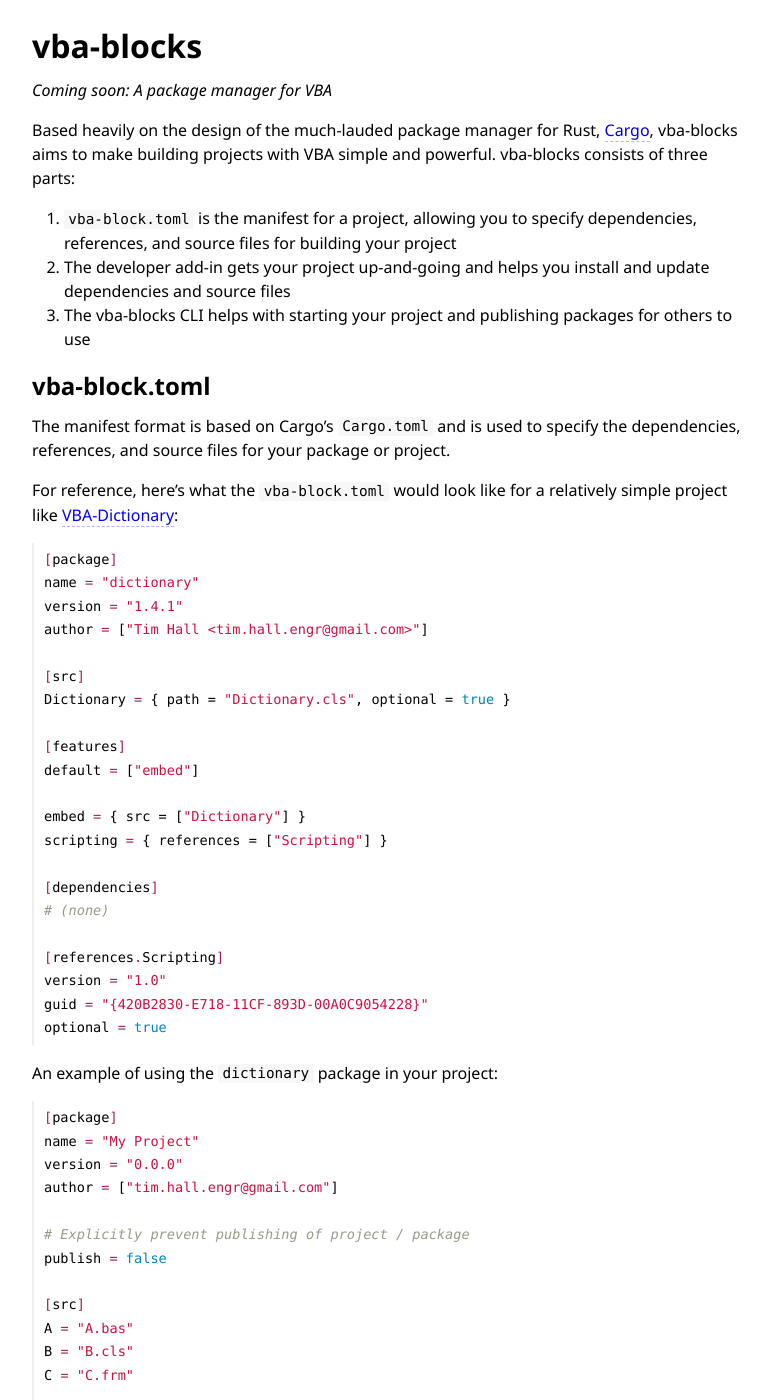
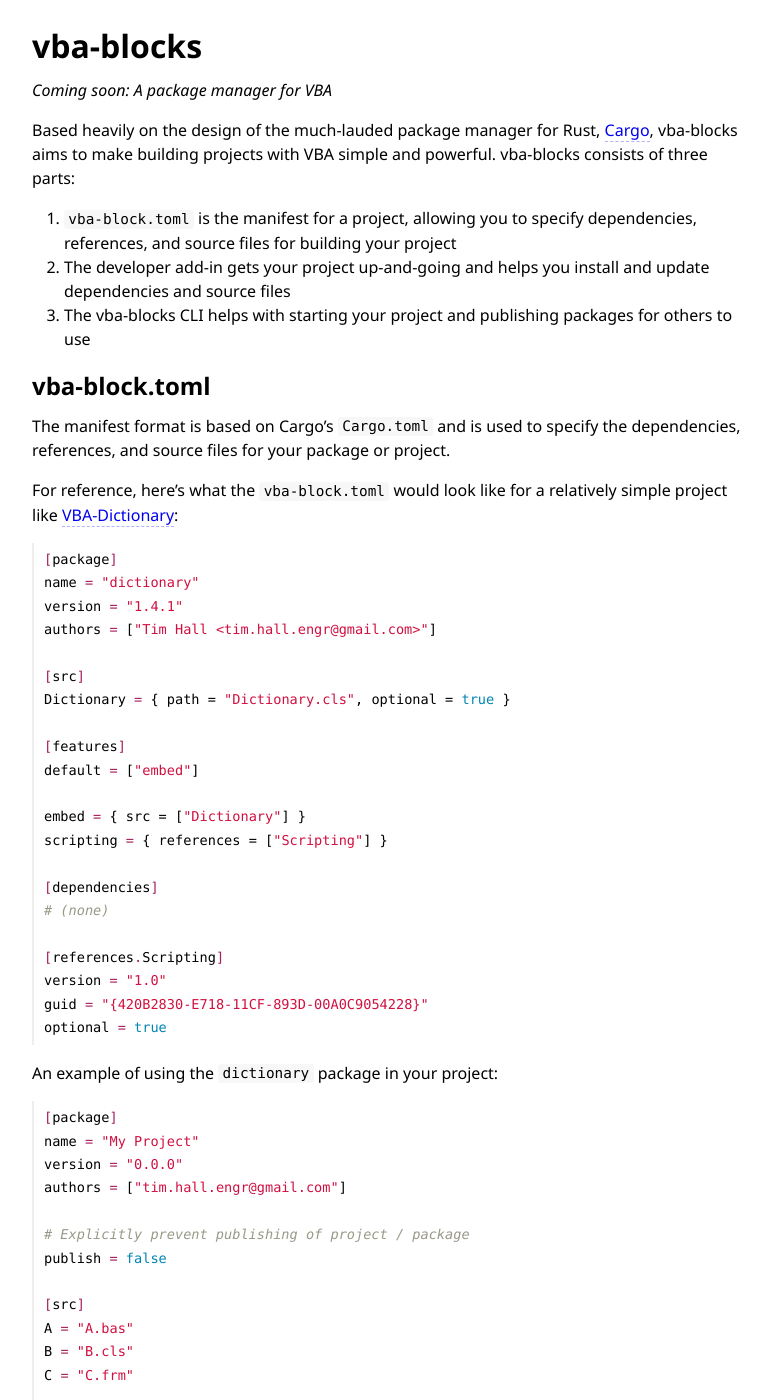
Before and after one commit to vba-blocks/vba-blocks.github.io, a Jekyll site: the page built from index.md, in a window 1280 px wide and 1400 px high. Shown: the whole window, without its empty margins (248-1018 px from the left). Built offline with Jekyll 4.4.1, drawn with Linux system fonts in a browser that asks for light colours.

Commit message:
Update readme and author -> authors

```diff
--- a/index.md
+++ b/index.md
@@ -25,7 +25,7 @@
 [package]
 name = "dictionary"
 version = "1.4.1"
-author = ["Tim Hall <tim.hall.engr@gmail.com>"]
+authors = ["Tim Hall <tim.hall.engr@gmail.com>"]
 
 [src]
 Dictionary = { path = "Dictionary.cls", optional = true }
@@ -51,7 +51,7 @@
 [package]
 name = "My Project"
 version = "0.0.0"
-author = ["tim.hall.engr@gmail.com"]
+authors = ["tim.hall.engr@gmail.com"]
 
 # Explicitly prevent publishing of project / package
 publish = false
```
Also changed, not shown: README.md.
